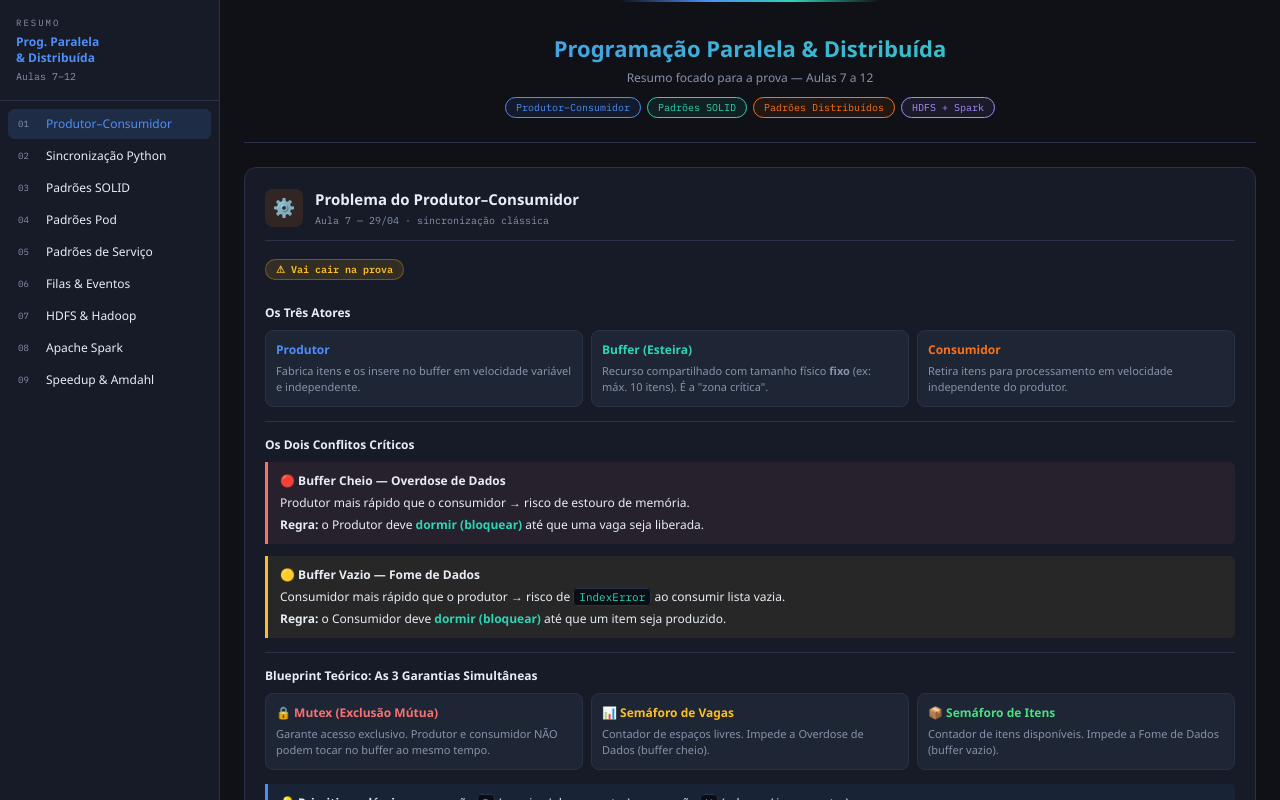
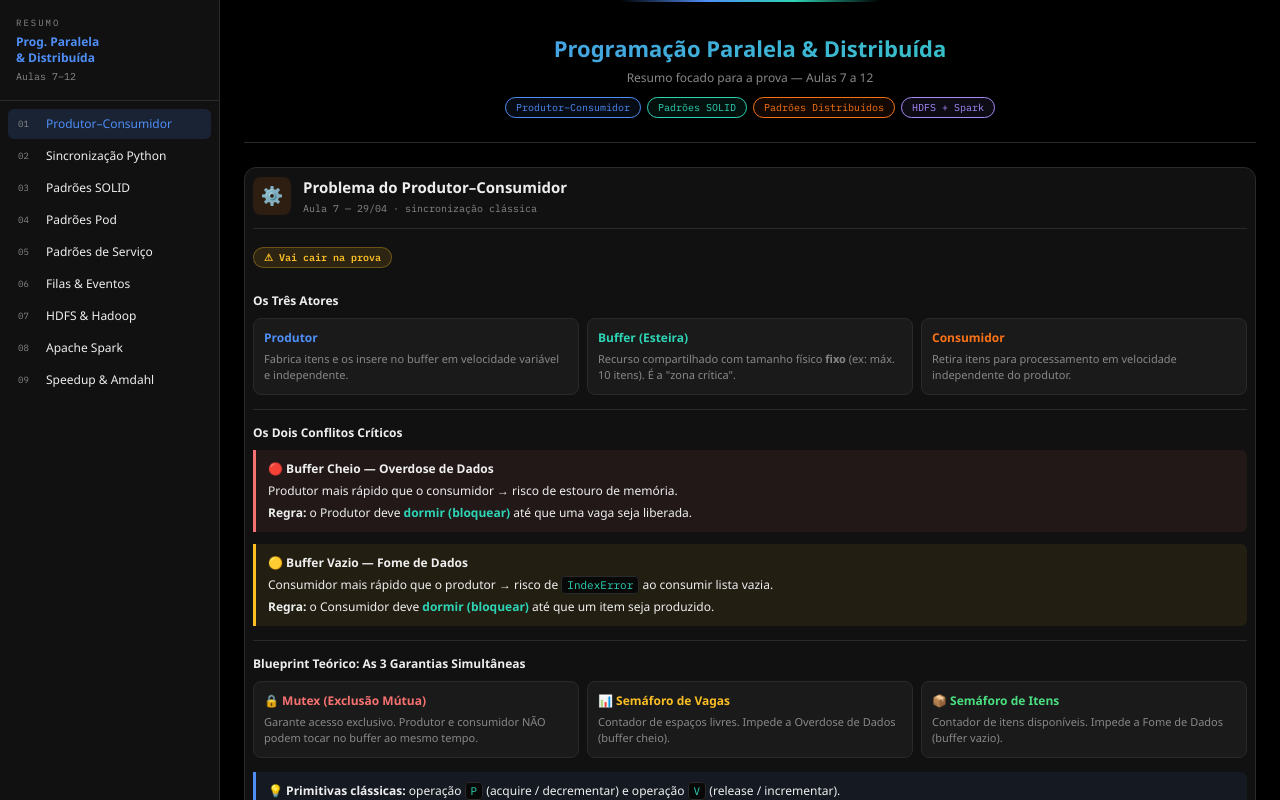
Before and after one commit to lucasfeva/calculadora-nota, a Next.js app: page /programacao-paralela/p2 in a window 1280 px wide. Built offline with nearby package versions, Linux system fonts and the light colour scheme.

Commit message:
style: altera cores

```diff
--- a/src/app/programacao-paralela/p2/page.tsx
+++ b/src/app/programacao-paralela/p2/page.tsx
@@ -106,7 +106,7 @@ function SectionHeader({
         gap: 12,
         marginBottom: 16,
         paddingBottom: 12,
-        borderBottom: "1px solid #2a3148",
+        borderBottom: "1px solid #2a2a2a",
       }}
     >
       <div
@@ -129,7 +129,7 @@ function SectionHeader({
         <div
           style={{
             fontSize: 10,
-            color: "#8892aa",
+            color: "#888888",
             fontFamily: "var(--mono)",
             marginTop: 2,
           }}
@@ -191,8 +191,8 @@ function Card({
   return (
     <div
       style={{
-        background: "#1e2535",
-        border: "1px solid #2a3148",
+        background: "#1a1a1a",
+        border: "1px solid #2a2a2a",
         borderRadius: 8,
         padding: 10,
       }}
@@ -207,7 +207,7 @@ function Card({
       >
         {title}
       </div>
-      <div style={{ fontSize: 11, color: "#8892aa", lineHeight: 1.5 }}>
+      <div style={{ fontSize: 11, color: "#888888", lineHeight: 1.5 }}>
         {children}
       </div>
     </div>
@@ -218,8 +218,8 @@ function CodeBlock({ children }: { children: ReactNode }) {
   return (
     <pre
       style={{
-        background: "#0a0d14",
-        border: "1px solid #2a3148",
+        background: "#080808",
+        border: "1px solid #2a2a2a",
         borderRadius: 6,
         padding: "12px",
         overflowX: "auto",
@@ -239,8 +239,8 @@ function Inl({ children }: { children: ReactNode }) {
   return (
     <code
       style={{
-        background: "#0a0d14",
-        border: "1px solid #2a3148",
+        background: "#080808",
+        border: "1px solid #2a2a2a",
         borderRadius: 4,
         padding: "1px 5px",
         fontSize: 11,
@@ -258,7 +258,7 @@ function Divider() {
     <hr
       style={{
         border: "none",
-        borderTop: "1px solid #2a3148",
+        borderTop: "1px solid #2a2a2a",
         margin: "14px 0",
       }}
     />
@@ -271,7 +271,7 @@ function H3({ children }: { children: ReactNode }) {
       style={{
         fontSize: 12,
         fontWeight: 700,
-        color: "#e8ecf4",
+        color: "#eeeeee",
         margin: "12px 0 8px",
       }}
     >
@@ -333,19 +333,19 @@ function CmpTable({
         style={{ width: "100%", borderCollapse: "collapse", fontSize: 11 }}
       >
         <thead>
-          <tr style={{ background: "#1e2535" }}>
+          <tr style={{ background: "#1a1a1a" }}>
             {headers.map((h, i) => (
               <th
                 key={i}
                 style={{
                   padding: "6px 10px",
                   textAlign: "left",
-                  color: "#8892aa",
+                  color: "#888888",
                   fontFamily: "var(--mono)",
                   fontSize: 9,
                   textTransform: "uppercase",
                   letterSpacing: 1,
-                  borderBottom: "1px solid #2a3148",
+                  borderBottom: "1px solid #2a2a2a",
                   width: widths?.[i],
                 }}
               >
@@ -360,7 +360,7 @@ function CmpTable({
               key={ri}
               style={{
                 borderBottom:
-                  ri < rows.length - 1 ? "1px solid #2a3148" : "none",
+                  ri < rows.length - 1 ? "1px solid #2a2a2a" : "none",
               }}
             >
               {row.map((cell, ci) => {
@@ -375,7 +375,7 @@ function CmpTable({
                     style={{
                       padding: "6px 10px",
                       verticalAlign: "top",
-                      color: c.color ?? "#e8ecf4",
+                      color: c.color ?? "#eeeeee",
                       fontWeight: c.bold ? 700 : 400,
                     }}
                   >
@@ -399,9 +399,9 @@ function Pipeline({ steps }: { steps: { label: string; sub?: string }[] }) {
           key={i}
           style={{
             flex: 1,
-            background: "#1e2535",
-            border: "1px solid #2a3148",
-            borderLeft: i === 0 ? "1px solid #2a3148" : "none",
+            background: "#1a1a1a",
+            border: "1px solid #2a2a2a",
+            borderLeft: i === 0 ? "1px solid #2a2a2a" : "none",
             padding: "8px 4px",
             textAlign: "center",
             fontSize: 11,
@@ -415,7 +415,7 @@ function Pipeline({ steps }: { steps: { label: string; sub?: string }[] }) {
         >
           <b>{s.label}</b>
           {s.sub && (
-            <div style={{ color: "#8892aa", fontSize: 10 }}>{s.sub}</div>
+            <div style={{ color: "#888888", fontSize: 10 }}>{s.sub}</div>
           )}
         </div>
       ))}
@@ -678,7 +678,7 @@ function S3() {
               display: "flex",
               gap: 12,
               padding: "12px 0",
-              borderBottom: "1px solid #2a3148",
+              borderBottom: "1px solid #2a2a2a",
               alignItems: "flex-start",
             }}
           >
@@ -702,7 +702,7 @@ function S3() {
               <div
                 style={{
                   fontSize: 11,
-                  color: "#8892aa",
+                  color: "#888888",
                   marginBottom: 3,
                   lineHeight: 1.5,
                 }}
@@ -804,7 +804,7 @@ function S4() {
       </InfoBox>
 
       <H3>Padrão Sidecar</H3>
-      <p style={{ fontSize: 12, color: "#8892aa", marginBottom: 8 }}>
+      <p style={{ fontSize: 12, color: "#888888", marginBottom: 8 }}>
         Container auxiliar que melhora a app principal muitas vezes sem o
         conhecimento dela.
       </p>
@@ -825,8 +825,8 @@ function S4() {
 
       <Divider />
       <H3>Padrão Adapter</H3>
-      <p style={{ fontSize: 12, color: "#8892aa", marginBottom: 6 }}>
-        <b style={{ color: "#e8ecf4" }}>Problema:</b> apps diferentes geram logs
+      <p style={{ fontSize: 12, color: "#888888", marginBottom: 6 }}>
+        <b style={{ color: "#eeeeee" }}>Problema:</b> apps diferentes geram logs
         em formatos variados; sistema central exige uniformidade.
       </p>
       <p style={{ fontSize: 12, marginBottom: 14 }}>
@@ -837,8 +837,8 @@ function S4() {
 
       <Divider />
       <H3>Padrão Ambassador</H3>
-      <p style={{ fontSize: 12, color: "#8892aa", marginBottom: 6 }}>
-        <b style={{ color: "#e8ecf4" }}>Problema:</b> app precisa acessar bancos
+      <p style={{ fontSize: 12, color: "#888888", marginBottom: 6 }}>
+        <b style={{ color: "#eeeeee" }}>Problema:</b> app precisa acessar bancos
         fragmentados e múltiplos serviços sem conhecer a topologia de rede.
       </p>
       <p style={{ fontSize: 12, marginBottom: 12 }}>
@@ -901,7 +901,7 @@ function S5() {
       />
 
       <H3>Serviços Replicados (Stateless)</H3>
-      <p style={{ fontSize: 12, color: "#8892aa", marginBottom: 8 }}>
+      <p style={{ fontSize: 12, color: "#888888", marginBottom: 8 }}>
         Escalonamento horizontal atrás de um Load Balancer. Ideal para serviços
         sem estado.
       </p>
@@ -921,7 +921,7 @@ function S5() {
 
       <Divider />
       <H3>Sharding — Serviços Fragmentados</H3>
-      <p style={{ fontSize: 12, color: "#8892aa", marginBottom: 8 }}>
+      <p style={{ fontSize: 12, color: "#888888", marginBottom: 8 }}>
         Quando dados não cabem em uma máquina. Cada réplica possui uma parte do
         estado global.
       </p>
@@ -938,7 +938,7 @@ function S5() {
 
       <Divider />
       <H3>Padrão Scatter/Gather — Escalabilidade de Tempo</H3>
-      <p style={{ fontSize: 12, color: "#8892aa", marginBottom: 8 }}>
+      <p style={{ fontSize: 12, color: "#888888", marginBottom: 8 }}>
         Distribui uma requisição complexa para múltiplos nós simultaneamente e
         consolida as respostas.
       </p>
@@ -996,9 +996,9 @@ function S6() {
       />
 
       <H3>Work Queue — Filas de Trabalho</H3>
-      <p style={{ fontSize: 12, color: "#8892aa", marginBottom: 8 }}>
+      <p style={{ fontSize: 12, color: "#888888", marginBottom: 8 }}>
         Processamento em lote onde cada item é{" "}
-        <b style={{ color: "#e8ecf4" }}>independente</b>. Foca em
+        <b style={{ color: "#eeeeee" }}>independente</b>. Foca em
         confiabilidade, não em latência.
       </p>
       <ul style={{ padding: 0, marginBottom: 14 }}>
@@ -1047,7 +1047,7 @@ function S6() {
       </ul>
 
       <H3>FaaS — Processamento Orientado a Eventos</H3>
-      <p style={{ fontSize: 12, color: "#8892aa", marginBottom: 8 }}>
+      <p style={{ fontSize: 12, color: "#888888", marginBottom: 8 }}>
         Código executado em resposta a gatilhos (upload, login, webhook).
         Escalabilidade automática (Serverless).
       </p>
@@ -1236,7 +1236,7 @@ function S8() {
             "Design de Processamento",
             {
               text: "Sequencial, multi-step (grava no disco)",
-              color: "#8892aa",
+              color: "#888888",
             },
             {
               text: "Etapa única em memória (In-Memory)",
@@ -1255,7 +1255,7 @@ function S8() {
           ],
           [
             "Ecossistema",
-            { text: "Acoplado ao HDFS e YARN", color: "#8892aa" },
+            { text: "Acoplado ao HDFS e YARN", color: "#888888" },
             {
               text: "Agnóstico: S3, Cassandra, Delta Lake",
               color: "#4ade80",
@@ -1264,7 +1264,7 @@ function S8() {
           ],
           [
             "Tolerância a Falhas",
-            { text: "Replicação física dos dados", color: "#8892aa" },
+            { text: "Replicação física dos dados", color: "#888888" },
             {
               text: "Reconstrução via Grafo de Linhagem (DAG)",
               color: "#4ade80",
@@ -1273,8 +1273,8 @@ function S8() {
           ],
           [
             "Uso ideal",
-            { text: "Batch massivo seguro, I/O sequencial", color: "#8892aa" },
-            { text: "ML, Streaming, consultas iterativas", color: "#8892aa" },
+            { text: "Batch massivo seguro, I/O sequencial", color: "#888888" },
+            { text: "ML, Streaming, consultas iterativas", color: "#888888" },
           ],
         ]}
       />
@@ -1380,8 +1380,8 @@ function S9() {
       >
         <div
           style={{
-            background: "#1e2535",
-            border: "1px solid #2a3148",
+            background: "#1a1a1a",
+            border: "1px solid #2a2a2a",
             borderRadius: 8,
             padding: 12,
           }}
@@ -1397,15 +1397,15 @@ function S9() {
             Speedup (S)
           </div>
           <CodeBlock>S = T_sequencial / T_paralelo</CodeBlock>
-          <div style={{ fontSize: 11, color: "#8892aa" }}>
+          <div style={{ fontSize: 11, color: "#888888" }}>
             Grandeza própria (sem unidade). Ex: S = 70/40 ={" "}
-            <b style={{ color: "#e8ecf4" }}>1.75</b>. Speedup de 10 = altíssimo.
+            <b style={{ color: "#eeeeee" }}>1.75</b>. Speedup de 10 = altíssimo.
           </div>
         </div>
         <div
           style={{
-            background: "#1e2535",
-            border: "1px solid #2a3148",
+            background: "#1a1a1a",
+            border: "1px solid #2a2a2a",
             borderRadius: 8,
             padding: 12,
           }}
@@ -1421,9 +1421,9 @@ function S9() {
             Eficiência (E)
           </div>
           <CodeBlock>E = S / P</CodeBlock>
-          <div style={{ fontSize: 11, color: "#8892aa" }}>
+          <div style={{ fontSize: 11, color: "#888888" }}>
             P = número de processadores. Ex: E = 1.75/3 ={" "}
-            <b style={{ color: "#e8ecf4" }}>58%</b>. Mede aproveitamento real.
+            <b style={{ color: "#eeeeee" }}>58%</b>. Mede aproveitamento real.
           </div>
         </div>
       </div>
@@ -1484,10 +1484,10 @@ function S9() {
 // ─── ESTILOS ──────────────────────────────────────────────────────────────────
 
 const sectionStyle = {
-  background: "#161b27",
-  border: "1px solid #2a3148",
+  background: "#111111",
+  border: "1px solid #2a2a2a",
   borderRadius: 12,
-  padding: 20,
+  padding: 8,
   marginBottom: 16,
   scrollMarginTop: 16,
 };
@@ -1531,7 +1531,7 @@ export default function ResumoPararela() {
         @import url('https://fonts.googleapis.com/css2?family=IBM+Plex+Mono:wght@400;600&display=swap');
         :root { --mono: 'IBM Plex Mono', monospace; }
         * { box-sizing: border-box; margin: 0; padding: 0; }
-        body { background: #0f1117; color: #e8ecf4; font-family: 'Segoe UI', system-ui, sans-serif; }
+        body { background: #000000; color: #eeeeee; font-family: 'Segoe UI', system-ui, sans-serif; }
         pre { white-space: pre-wrap; word-break: break-all; }
         p { margin-bottom: 0; }
         @media (max-width: 640px) { .sidebar-nav { display: none !important; } }
@@ -1541,8 +1541,8 @@ export default function ResumoPararela() {
         style={{
           display: "flex",
           height: "100vh",
-          background: "#0f1117",
-          color: "#e8ecf4",
+          background: "#000000",
+          color: "#eeeeee",
           fontFamily: "'Segoe UI', system-ui, sans-serif",
           fontSize: 14,
         }}
@@ -1553,8 +1553,8 @@ export default function ResumoPararela() {
           style={{
             width: 220,
             flexShrink: 0,
-            background: "#161b27",
-            borderRight: "1px solid #2a3148",
+            background: "#111111",
+            borderRight: "1px solid #2a2a2a",
             padding: "16px 0",
             display: "flex",
             flexDirection: "column",
@@ -1564,7 +1564,7 @@ export default function ResumoPararela() {
           <div
             style={{
               padding: "0 16px 16px",
-              borderBottom: "1px solid #2a3148",
+              borderBottom: "1px solid #2a2a2a",
               marginBottom: 8,
             }}
           >
@@ -1572,7 +1572,7 @@ export default function ResumoPararela() {
               style={{
                 fontSize: 9,
                 fontFamily: "var(--mono)",
-                color: "#8892aa",
+                color: "#888888",
                 letterSpacing: 2,
                 textTransform: "uppercase",
                 marginBottom: 4,
@@ -1595,7 +1595,7 @@ export default function ResumoPararela() {
             <div
               style={{
                 fontSize: 10,
-                color: "#8892aa",
+                color: "#888888",
                 marginTop: 3,
                 fontFamily: "var(--mono)",
               }}
@@ -1623,13 +1623,13 @@ export default function ResumoPararela() {
                     background: isActive
                       ? "rgba(79,142,247,.15)"
                       : "transparent",
-                    color: isActive ? "#4f8ef7" : "#e8ecf4",
+                    color: isActive ? "#4f8ef7" : "#eeeeee",
                     border: "none",
                     textAlign: "left",
                     transition: "background .15s, color .15s",
                   }}
                   onMouseEnter={(e) => {
-                    if (!isActive) e.currentTarget.style.background = "#1e2535";
+                    if (!isActive) e.currentTarget.style.background = "#1a1a1a";
                   }}
                   onMouseLeave={(e) => {
                     if (!isActive)
@@ -1640,7 +1640,7 @@ export default function ResumoPararela() {
                     style={{
                       fontFamily: "var(--mono)",
                       fontSize: 9,
-                      color: "#8892aa",
+                      color: "#888888",
                       minWidth: 20,
                     }}
                   >
@@ -1663,7 +1663,7 @@ export default function ResumoPararela() {
             style={{
               textAlign: "center",
               padding: "32px 16px 24px",
-              borderBottom: "1px solid #2a3148",
+              borderBottom: "1px solid #2a2a2a",
               marginBottom: 24,
               position: "relative",
             }}
@@ -1693,7 +1693,7 @@ export default function ResumoPararela() {
             >
               Programação Paralela &amp; Distribuída
             </h1>
-            <p style={{ color: "#8892aa", fontSize: 12 }}>
+            <p style={{ color: "#888888", fontSize: 12 }}>
               Resumo focado para a prova — Aulas 7 a 12
             </p>
             <div
@@ -1743,7 +1743,7 @@ export default function ResumoPararela() {
             style={{
               textAlign: "center",
               padding: 20,
-              color: "#8892aa",
+              color: "#888888",
               fontFamily: "var(--mono)",
               fontSize: 10,
             }}
```
